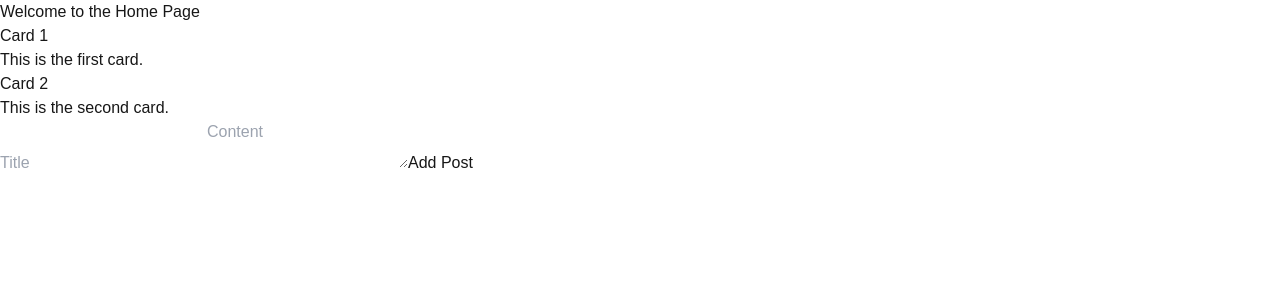
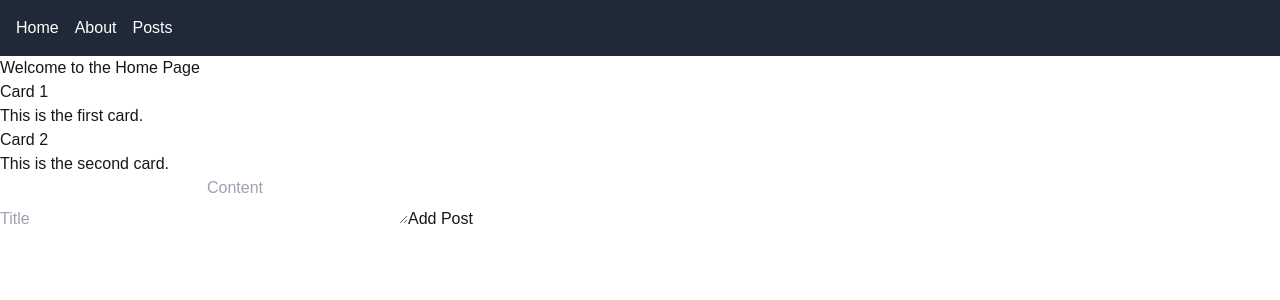
Before and after one commit to Fraol-X/alx-project-0x02-setup, a Next.js app in the folder alx-project-2/: page /home in a window 1280 px wide. Shown: the top 300 px of the page. Built offline with nearby package versions, Linux system fonts and the light colour scheme.

Commit message:
Implement a PostCard Component

```diff
--- /dev/null
+++ b/alx-project-2/components/common/PostCard.tsx
@@ -0,0 +1,14 @@
+import React from 'react';
+import { PostProps } from '../../interfaces';
+
+const PostCard: React.FC<PostProps> = ({ title, content, userId }) => {
+  return (
+    <div className="border p-4 rounded-md shadow-sm">
+      <h2 className="text-lg font-bold">{title}</h2>
+      <p>{content}</p>
+      <small>User ID: {userId}</small>
+    </div>
+  );
+};
+
+export default PostCard;
--- a/alx-project-2/components/layout/Header.tsx
+++ b/alx-project-2/components/layout/Header.tsx
@@ -1,10 +1,17 @@
-import Link from 'next/link';
+import React from 'react';
 
-export default function Header() {
+const Header = () => {
   return (
-    <nav>
-      <Link href="/home">Home</Link>
-      <Link href="/about">About</Link>
-    </nav>
+    <header className="bg-gray-800 text-white p-4">
+      <nav>
+        <ul className="flex space-x-4">
+          <li><a href="/home">Home</a></li>
+          <li><a href="/about">About</a></li>
+          <li><a href="/posts">Posts</a></li>
+        </ul>
+      </nav>
+    </header>
   );
-}
+};
+
+export default Header;
--- a/alx-project-2/interfaces/index.ts
+++ b/alx-project-2/interfaces/index.ts
@@ -9,3 +9,9 @@ export interface CardProps {
     onClick?: () => void;
     children: React.ReactNode;
   }
+
+  export interface PostProps {
+    title: string;
+    content: string;
+    userId: number;
+  }
--- a/alx-project-2/pages/home.tsx
+++ b/alx-project-2/pages/home.tsx
@@ -1,6 +1,8 @@
+import React from 'react';
+import { useState } from 'react';
+import Header from '../components/layout/Header';
 import Card from '../components/common/Card';
 import PostModal from '../components/common/PostModal';
-import { useState } from 'react';
 
 interface Post {
   title: string;
@@ -14,6 +16,7 @@ export default function HomePage() {
 
   return (
     <div>
+      <Header />
       <h1>Welcome to the Home Page</h1>
       <Card title="Card 1" content="This is the first card." />
       <Card title="Card 2" content="This is the second card." />
--- /dev/null
+++ b/alx-project-2/pages/posts.tsx
@@ -0,0 +1,39 @@
+import React, { useEffect, useState } from 'react';
+import PostCard from '../components/common/PostCard';
+
+// Define the Post interface
+interface Post {
+  id: number;
+  title: string;
+  body: string;
+  userId: number;
+}
+
+const PostsPage = () => {
+  // Use the Post type for the posts state
+  const [posts, setPosts] = useState<Post[]>([]);
+
+  useEffect(() => {
+    fetch('https://jsonplaceholder.typicode.com/posts')
+      .then((response) => response.json())
+      .then((data: Post[]) => setPosts(data)); // Ensure the API response matches the Post type
+  }, []);
+
+  return (
+    <div>
+      <h1>Posts</h1>
+      <div className="grid gap-4">
+        {posts.slice(0, 10).map((post) => (
+          <PostCard
+            key={post.id}
+            title={post.title}
+            content={post.body}
+            userId={post.userId}
+          />
+        ))}
+      </div>
+    </div>
+  );
+};
+
+export default PostsPage;
```
